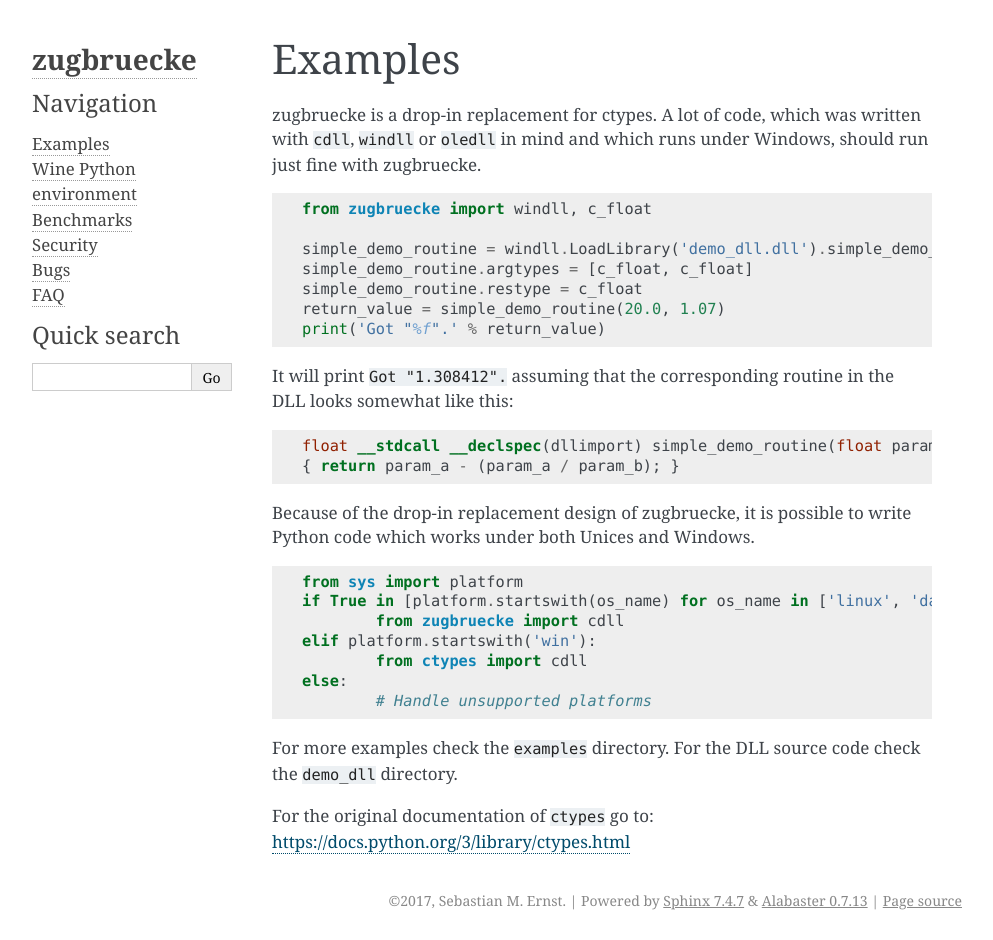
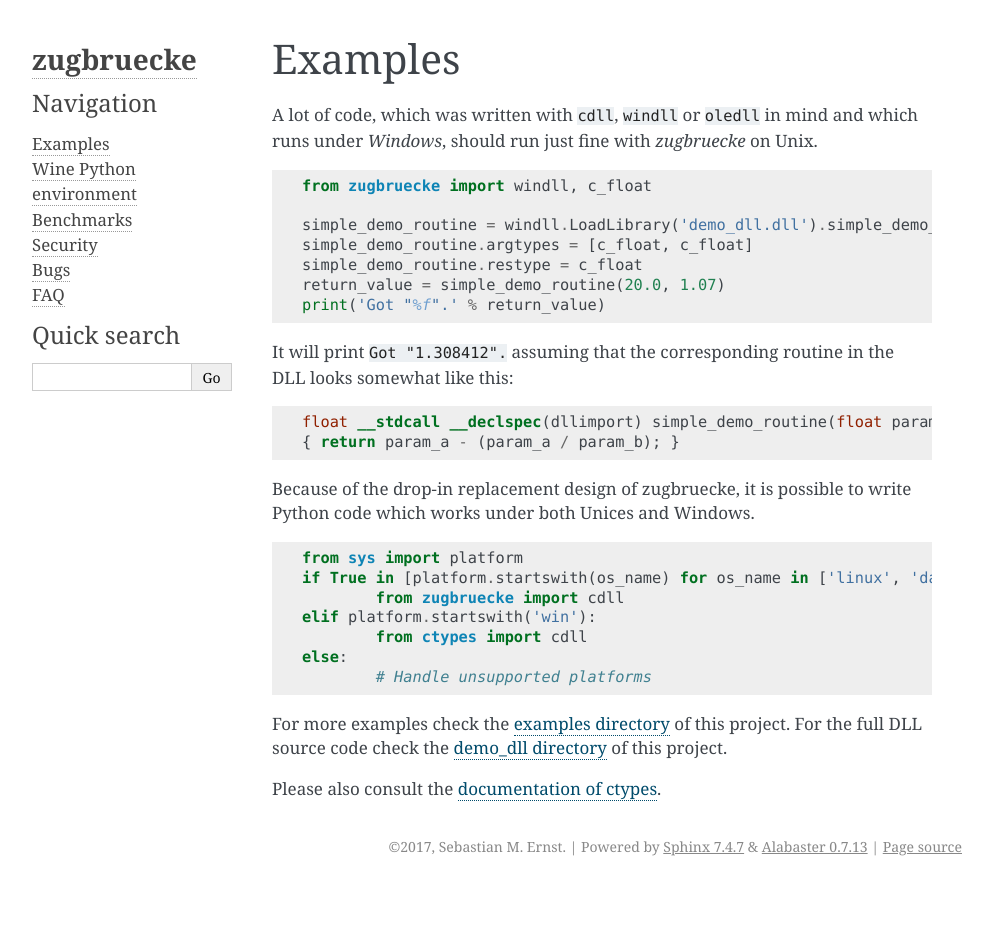
Before and after one commit to pleiszenburg/zugbruecke, a Sphinx documentation site: the page built from docs/examples.rst, in a window 1280 px wide. Shown: the whole page, without its empty margins (148-1141 px from the left). Built offline with Sphinx 7.4.7, drawn with Linux system fonts in a browser that asks for light colours; after the commit the page ends 900 px from its top, so only the background shows below that.

Commit message:
fixed examples chapter, added labels

```diff
--- a/docs/bugs.rst
+++ b/docs/bugs.rst
@@ -1,3 +1,5 @@
+.. _bugs:
+
 Bugs
 ====
 
--- a/docs/examples.rst
+++ b/docs/examples.rst
@@ -1,9 +1,11 @@
+.. _examples:
+
 Examples
 ========
 
-zugbruecke is a drop-in replacement for ctypes.
 A lot of code, which was written with ``cdll``, ``windll`` or ``oledll``
-in mind and which runs under Windows, should run just fine with zugbruecke.
+in mind and which runs under *Windows*, should run just fine with *zugbruecke*
+on Unix.
 
 .. code:: python
 
@@ -36,7 +38,12 @@
 	else:
 		# Handle unsupported platforms
 
-For more examples check the ``examples`` directory.
-For the DLL source code check the ``demo_dll`` directory.
+For more examples check the `examples directory`_ of this project.
+For the full DLL source code check the `demo_dll directory`_ of this project.
 
-For the original documentation of ``ctypes`` go to: https://docs.python.org/3/library/ctypes.html
+.. _examples directory: https://github.com/pleiszenburg/zugbruecke/tree/master/examples
+.. _demo_dll directory: https://github.com/pleiszenburg/zugbruecke/tree/master/demo_dll
+
+Please also consult the `documentation of ctypes`_.
+
+.. _documentation of ctypes: https://docs.python.org/3/library/ctypes.html
--- a/docs/faq.rst
+++ b/docs/faq.rst
@@ -1,3 +1,5 @@
+.. _FAQ:
+
 FAQ
 ===
 
--- a/docs/wineenv.rst
+++ b/docs/wineenv.rst
@@ -1,3 +1,5 @@
+.. _wineenv:
+
 Wine Python environment
 =======================
 
```
